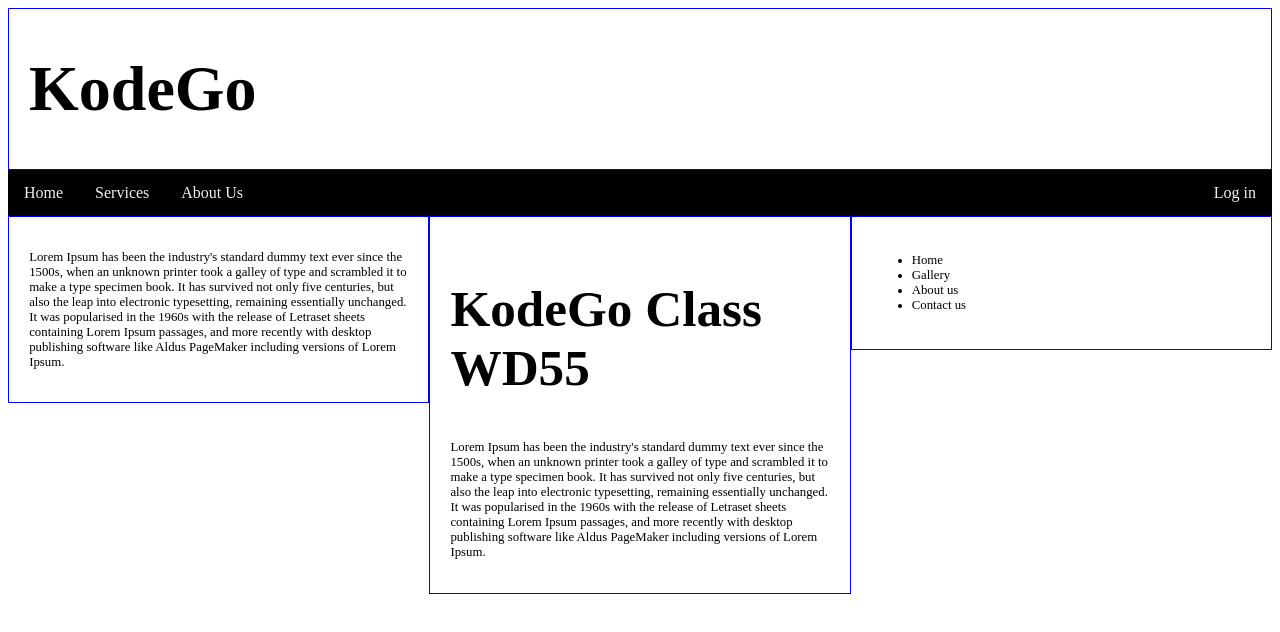
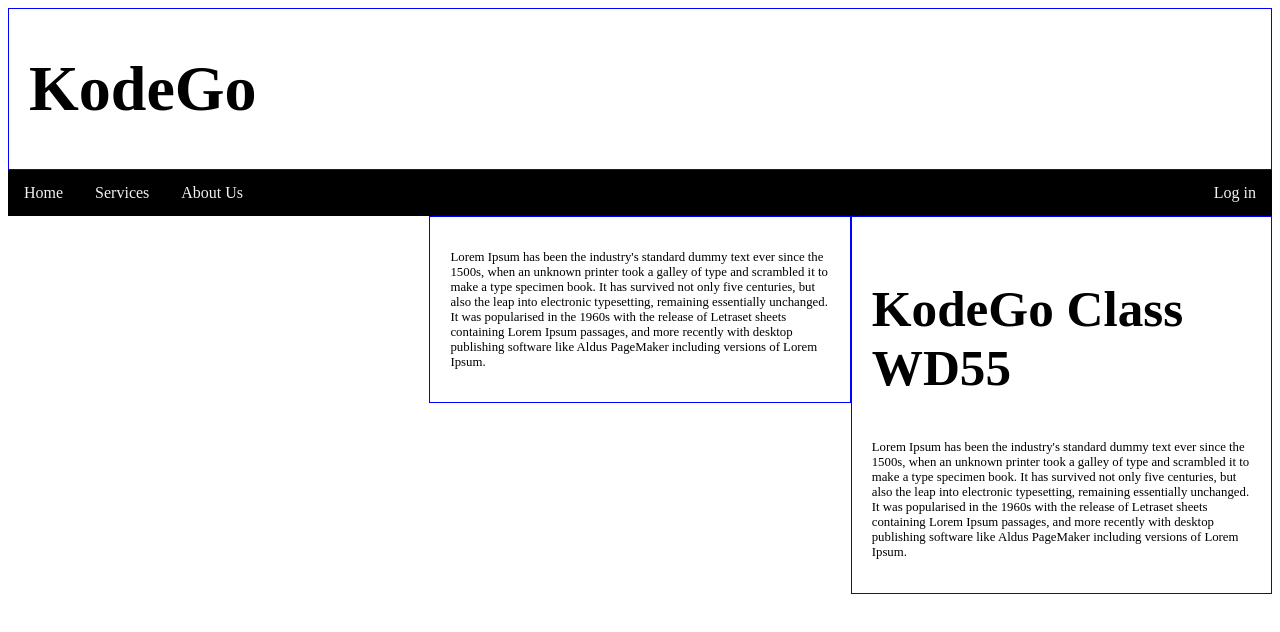
Before and after one commit to danangelo21/multiplepage.github.io, a plain HTML site: page gridview.html in a window 1280 px wide. Drawn offline with Linux system fonts and the light colour scheme.

Commit message:
Add files via upload

```diff
--- a/gridview.html
+++ b/gridview.html
@@ -13,20 +13,12 @@
 </div>
 
 <div class="topnav">
-	<a href="responsive.html">Home</a>
-	<a href="services.html">Services</a>
-	<a href="#">About Us</a>
-	<a href="#" style="float:right">Log in</a>
+    <a href="responsive.html">Home</a>
+    <a href="index.html">Services</a>
+    <a href="gridview.html">About Us</a>
+    <a href="#" style="float:right">Log in</a>
 </div>
 
-<div class="nav">
-<ul>
-	<li>Home</li>
-	<li>Gallery</li>
-	<li>About us</li>
-	<li>Contact us</li>
-</ul>
-</div>
 
 <div class="home">
 <h2>KodeGo Class WD55</h2>
```
Also changed, not shown: index.html (+6 -0 lines), responsive.html (+4 -6 lines).
